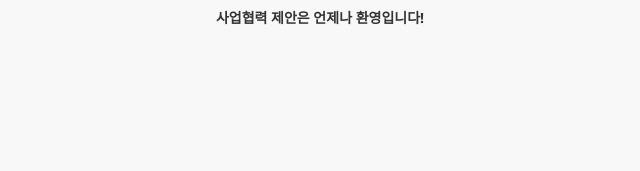
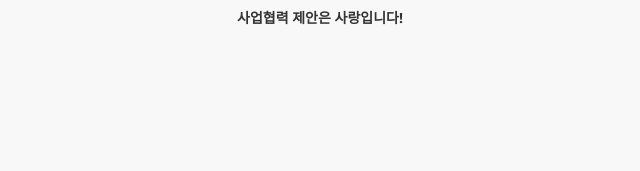
Before and after one commit to coolssc/fantabiz1, a plain HTML site: page index.html in a window 1280 px wide. Shown: the part 3179-3350 px from the top of the page, 320-960 px from the left. Drawn offline with nearby package versions, Linux system fonts and the light colour scheme.

Commit message:
Update index.html

```diff
--- a/index.html
+++ b/index.html
@@ -361,7 +361,7 @@
             <h2>Contact us</h2>
             <div class="heading-line"></div>
             <p>궁금하신 점이 있으신가요?<br>전화는 있지만, 잘 받지 않습니다.<br>사무실로 편지를 보내주시거나, <a href="mailto:support@softcarrot.co.kr">이메일</a>로 문의 주세요.</p>
-            <p><strong>사업협력 제안은 언제나 환영입니다!</strong></p>
+            <p><strong>사업협력 제안은 사랑입니다!</strong></p>
           </div>
         </div>
       </div>
```
